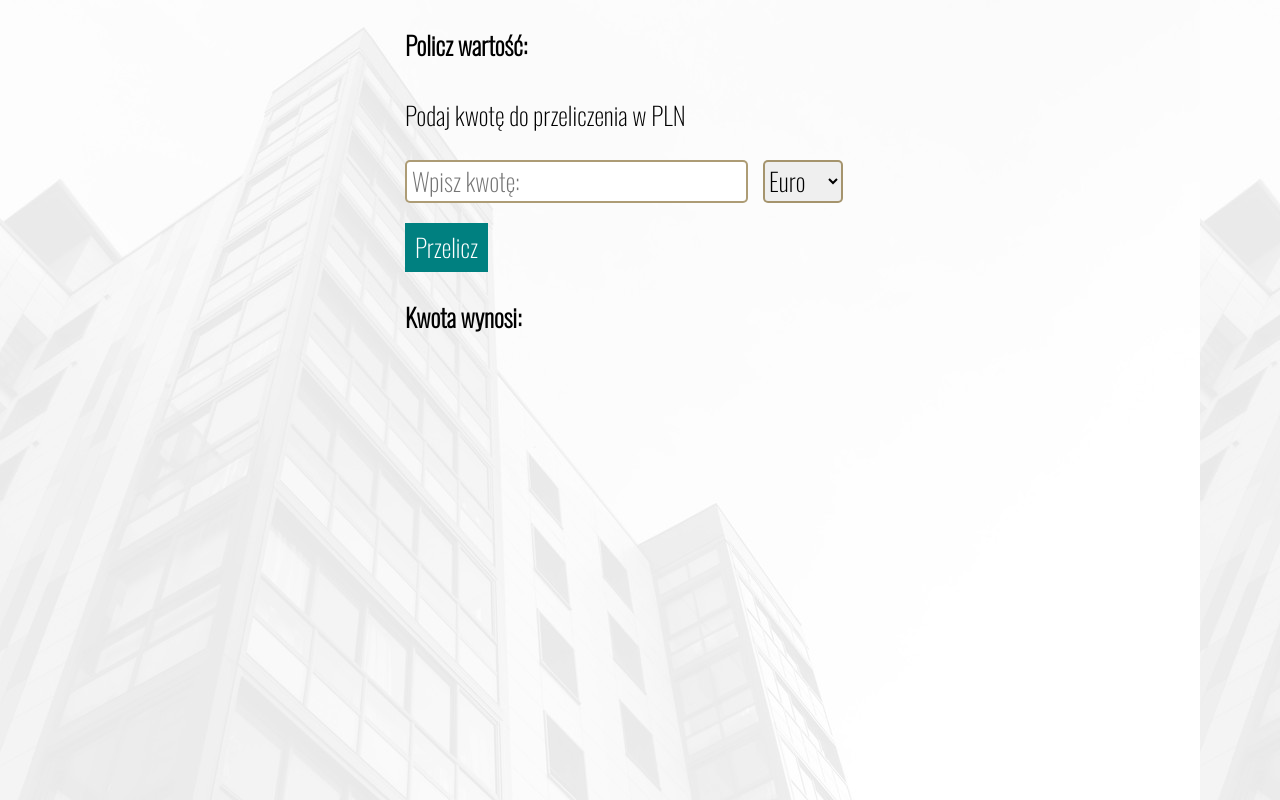
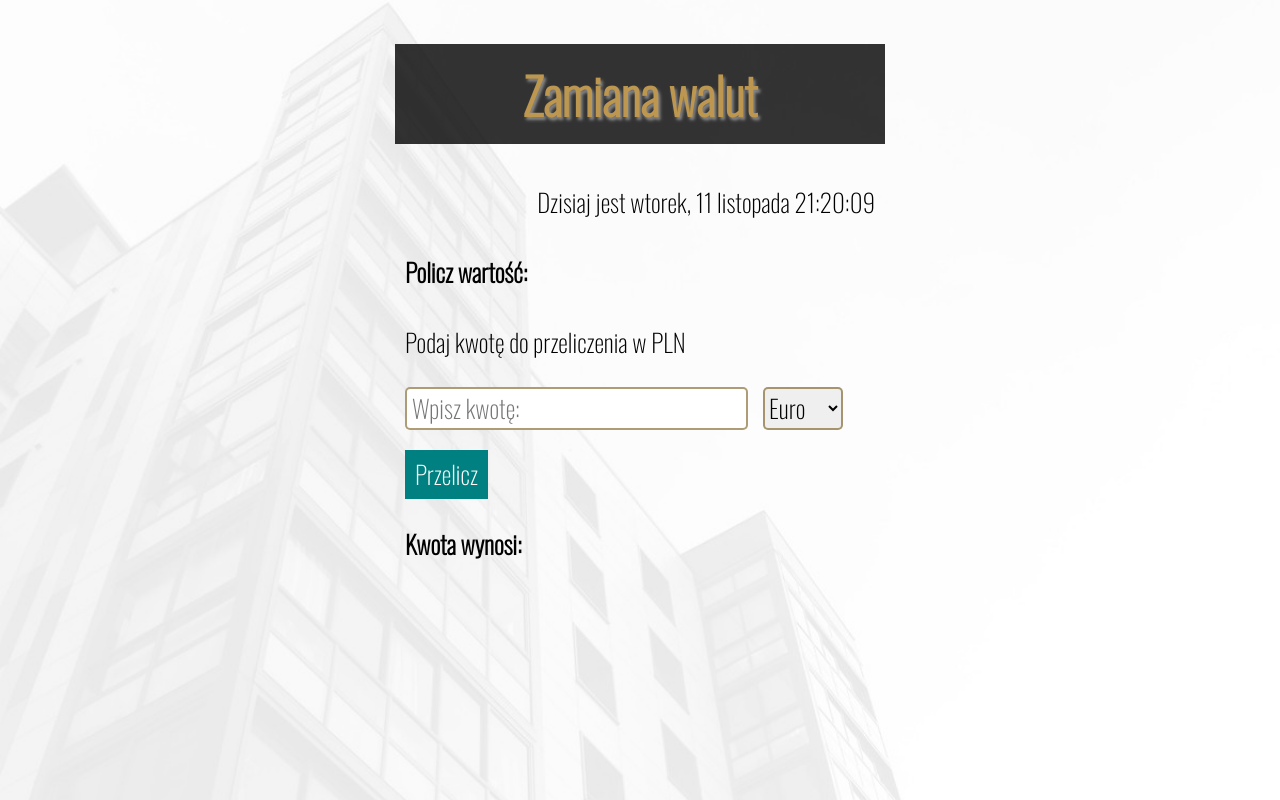
Before and after one commit to Hirazuku/currency-converter-react-another-form, a React (Create React App) app: page / in a window 1280 px wide. Built offline with nearby package versions, Linux system fonts and the light colour scheme.

Commit message:
clock added

```diff
--- a/src/App/App.css
+++ b/src/App/App.css
@@ -1,5 +1,6 @@
 .App {
   text-align: center;
+  background-color: aliceblue;
 }
 
 .App-logo {
--- a/src/App/App.js
+++ b/src/App/App.js
@@ -2,7 +2,8 @@ import Task from "./Task";
 import React, { useState } from 'react';
 import { Form } from "./Form";
 import { currencies } from "./currencies";
-
+import { Clock } from "./Clock";
+import { Header } from "./Header";
 
 function App() {
 
@@ -21,7 +22,11 @@ function App() {
   }
 
   return (
-    <div className="app">
+    <div className="App">
+      <Header
+        title="Zamiana walut"
+      />
+      <Clock />
       <Form
         result={result}
         calculateResult={calculateResult}
--- /dev/null
+++ b/src/App/Clock/index.js
@@ -0,0 +1,32 @@
+import "./style.css"
+import React, { useState, useEffect } from 'react';
+
+export const Clock = () => {
+
+    const [myDate, setMyDate] = useState(new Date());
+
+    useEffect(() => {
+        const intervalId = setInterval(() => {
+            setMyDate(myDate => new Date());
+        }, 1000);
+
+        return () => {
+            clearInterval(intervalId);
+        }
+    }, []);
+
+    return (
+        <>
+            <p className="clock">
+                Dzisiaj jest {myDate.toLocaleString("pl", {
+                    weekday: "long",
+                    day: "numeric",
+                    month: "long",
+                    hour: "numeric",
+                    minute: "numeric",
+                    second: "numeric"
+                })}
+            </p>
+        </>
+    )
+}
--- /dev/null
+++ b/src/App/Clock/style.css
@@ -0,0 +1,5 @@
+.clock {
+    margin: 10px;
+    display: flex;
+    justify-content: flex-end;
+}
--- /dev/null
+++ b/src/App/Header/index.js
@@ -0,0 +1,7 @@
+import "./style.css";
+
+export const Header = ({ title }) => (
+  <header className="header">
+    <h1>{title}</h1>
+  </header>
+)
--- /dev/null
+++ b/src/App/Header/style.css
@@ -0,0 +1,8 @@
+.header {
+    text-align: center;
+    width: 800;
+    padding: 0px 15px;
+    color: rgb(189, 151, 80);
+    text-shadow: 2px 3px 3px #888;
+    background-color: rgba(1, 1, 1, 0.801);
+}
--- a/src/index.css
+++ b/src/index.css
@@ -20,6 +20,10 @@ html {
     max-width: 900px;
     color: #000000;
     background-image: url("currency_converter_background.jpg");
+    background-position: center;
+    background-attachment: fixed;
+    background-size: cover;
+    flex-direction: column;
     font: 25px/2 'Oswald', sans-serif;
     padding: 10px;
 }
```
